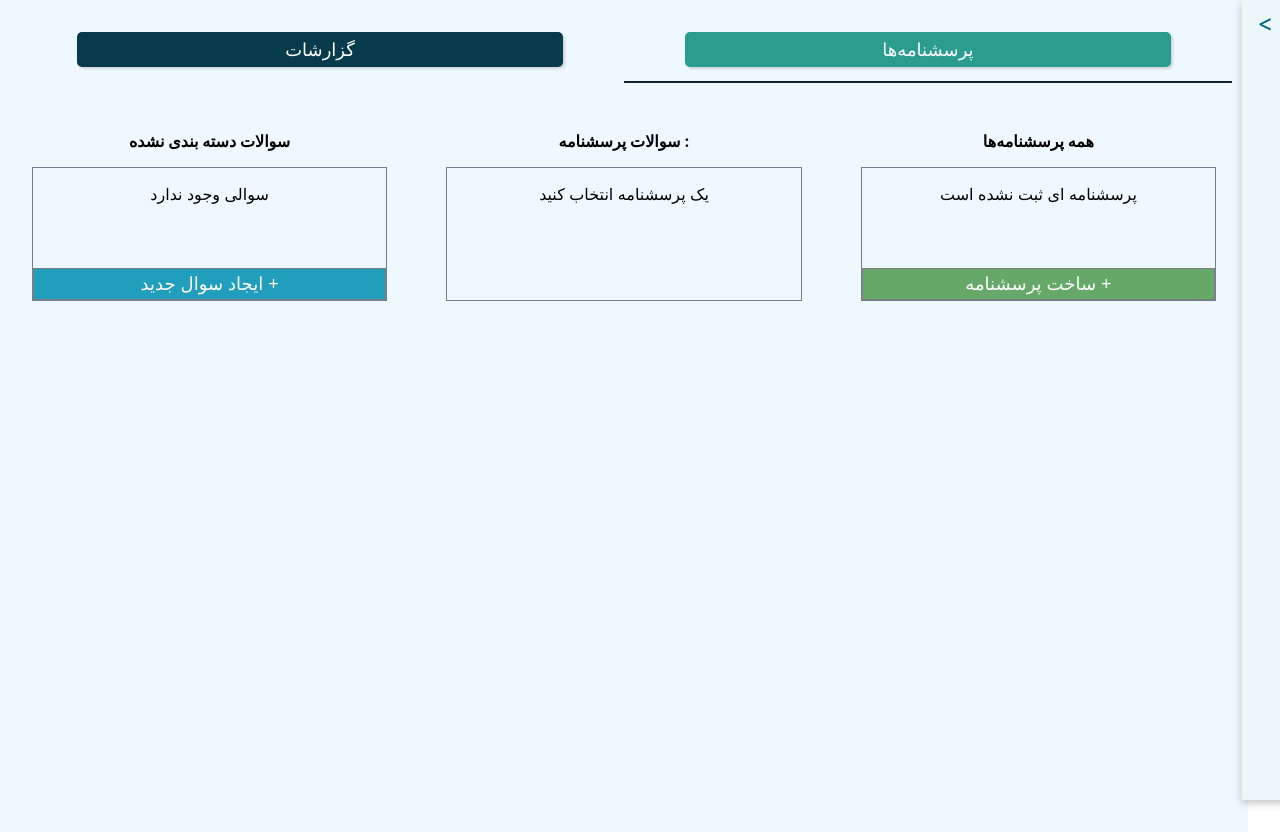
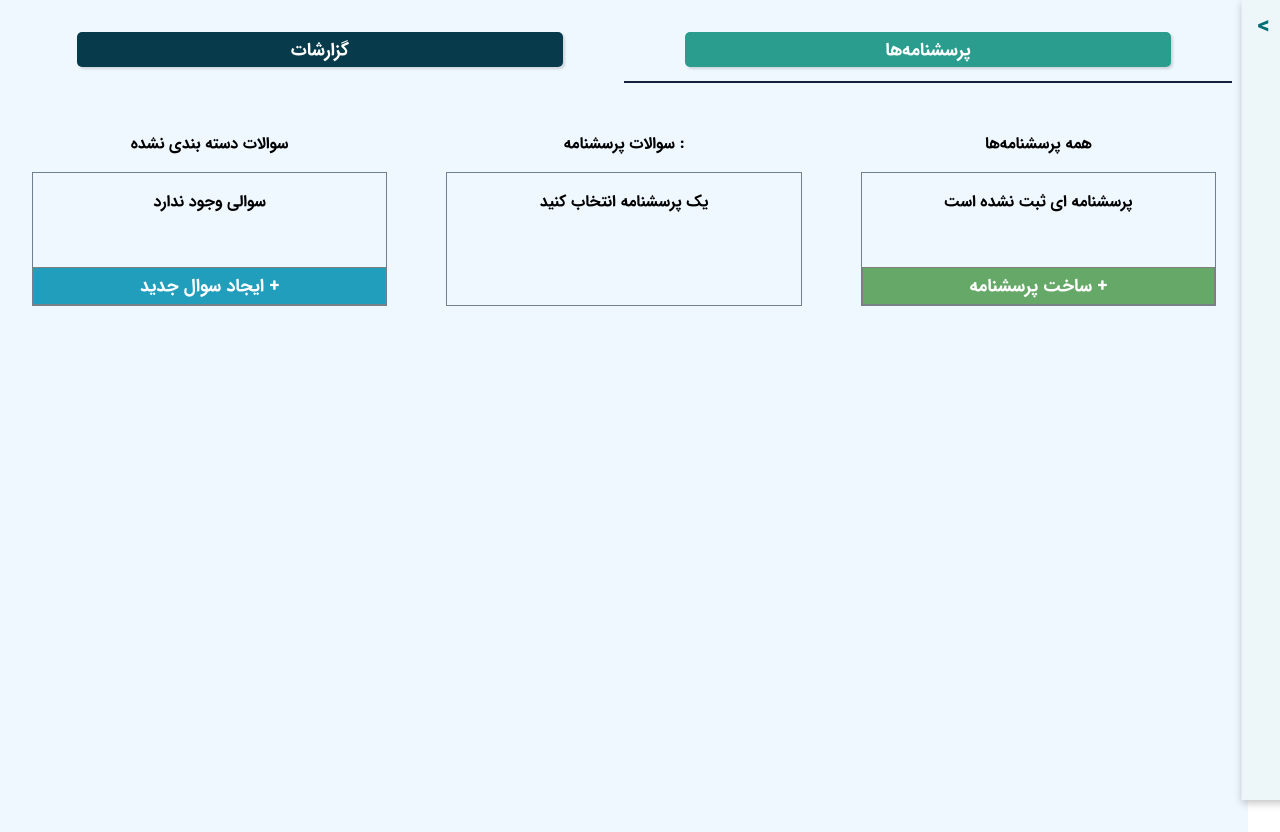
Before and after one commit to xekurt/s-form-builder, a React (Create React App) app: page / in a window 1280 px wide. Built offline with nearby package versions, Linux system fonts and the light colour scheme.

Commit message:
add router and iran sanse font

```diff
--- a/package.json
+++ b/package.json
@@ -7,11 +7,15 @@
     "@testing-library/jest-dom": "^5.16.5",
     "@testing-library/react": "^13.4.0",
     "@testing-library/user-event": "^13.5.0",
+    "localforage": "^1.10.0",
+    "match-sorter": "^6.3.1",
     "react": "^18.2.0",
     "react-dom": "^18.2.0",
     "react-redux": "^8.0.2",
+    "react-router-dom": "^6.4.0",
     "react-scripts": "5.0.1",
     "redux": "^4.2.0",
+    "sort-by": "^1.2.0",
     "web-vitals": "^2.1.4"
   },
   "scripts": {
--- a/src/Pages/Home/SurveysTab.jsx
+++ b/src/Pages/Home/SurveysTab.jsx
@@ -88,6 +88,8 @@ const SurveysTab = () => {
               ? "چهارگزینه‌ای"
               : type === "truthy"
               ? "صحیح و غلط"
+              : type === "multipleChoice"
+              ? "چندجوابی"
               : "تشریحی"}
           </span>
         </div>
--- a/src/index.css
+++ b/src/index.css
@@ -1,14 +1,16 @@
+@font-face {
+  font-family: "iran-sanse";
+  src: local("IRANSansWeb-Bold"),
+    url("./assets/fonts/IRANSansWeb-Bold.ttf") format("truetype");
+  font-weight: bold;
+}
 * {
   margin: 0;
   padding: 0;
   color: black;
+  font-family: iran-sanse;
 }
 body {
-  font-family: -apple-system, BlinkMacSystemFont, "Segoe UI", "Roboto", "Oxygen",
-    "Ubuntu", "Cantarell", "Fira Sans", "Droid Sans", "Helvetica Neue",
-    sans-serif;
-  -webkit-font-smoothing: antialiased;
-  -moz-osx-font-smoothing: grayscale;
   box-sizing: border-box;
   color: black;
 }
--- a/src/index.js
+++ b/src/index.js
@@ -5,6 +5,7 @@ import App from "./App";
 import { Provider } from "react-redux";
 import Store from "./Store";
 import ModalProvider from "./Components/ModalProvider/index";
+import "./assets/fonts/IRANSansWeb-Bold.ttf";
 
 const root = ReactDOM.createRoot(document.getElementById("root"));
 root.render(
```
Also changed, not shown: src/assets/fonts/IRANSansWeb-Bold.ttf (added), 1 other file (tests, documents, lock files or other folders).
